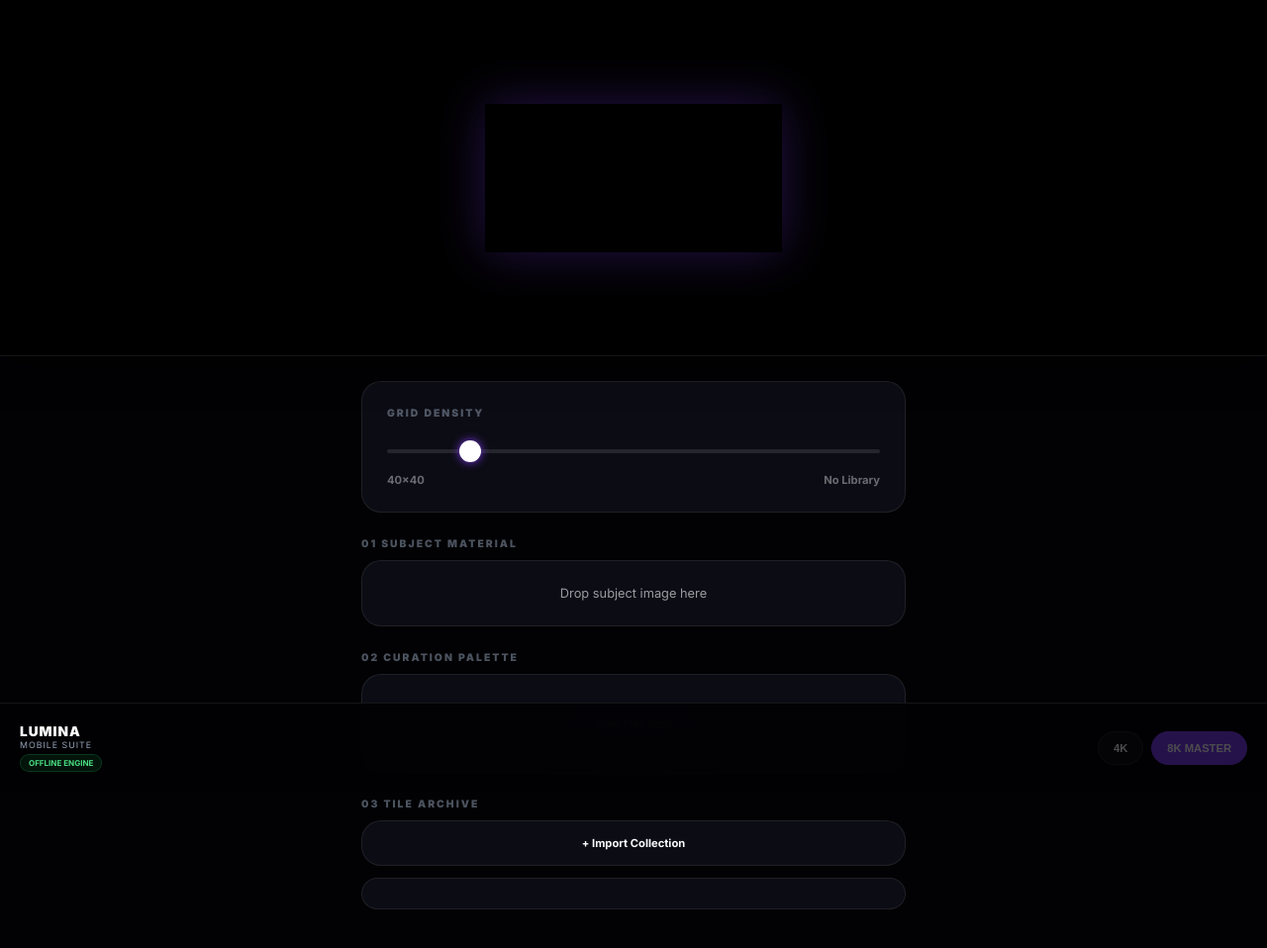
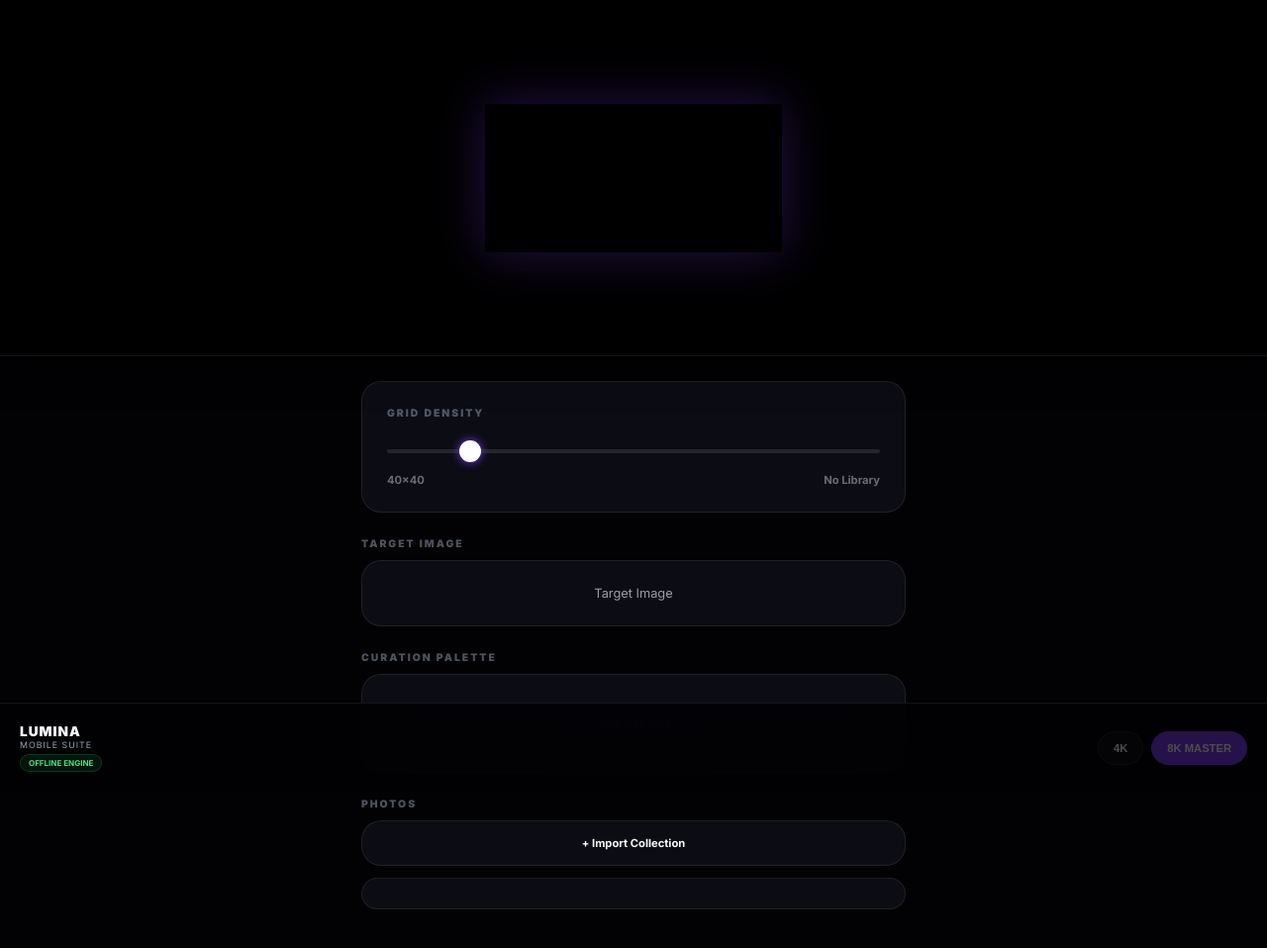
Before and after one commit to KEichHolocene/LuminaPhotoMosaic, a website built with Vite: page index.html in a window 1280 px wide. Shown: the whole page at 99% size. Built offline with nearby package versions, Linux system fonts and the light colour scheme.

Commit message:
Update section labels in index.html

```diff
--- a/index.html
+++ b/index.html
@@ -36,22 +36,22 @@
         </section>
 
         <section>
-            <div class="section-label">01 Subject Material</div>
+            <div class="section-label">Target Image</div>
             <div class="slot" id="targetSlot">
-                <p id="targetName" style="font-size: 0.8rem; opacity: 0.6; font-weight: 500;">Drop subject image here</p>
+                <p id="targetName" style="font-size: 0.8rem; opacity: 0.6; font-weight: 500;">Target Image</p>
                 <input type="file" id="targetInput" accept="image/*" hidden>
             </div>
         </section>
 
         <section>
-            <div class="section-label">02 Curation Palette</div>
+            <div class="section-label">Curation Palette</div>
             <div id="priorityPalette" class="slot">
                 <div class="palette-placeholder">Drag tiles here</div>
             </div>
         </section>
 
         <section>
-            <div class="section-label">03 Tile Archive</div>
+            <div class="section-label">Photos</div>
             <div class="slot" id="tileSlot" style="padding: 15px; margin-bottom: 12px;">
                 <p id="vaultStatus" style="font-size: 0.7rem; font-weight: 600;">+ Import Collection</p>
                 <input type="file" id="tileInput" webkitdirectory directory multiple hidden>
```
